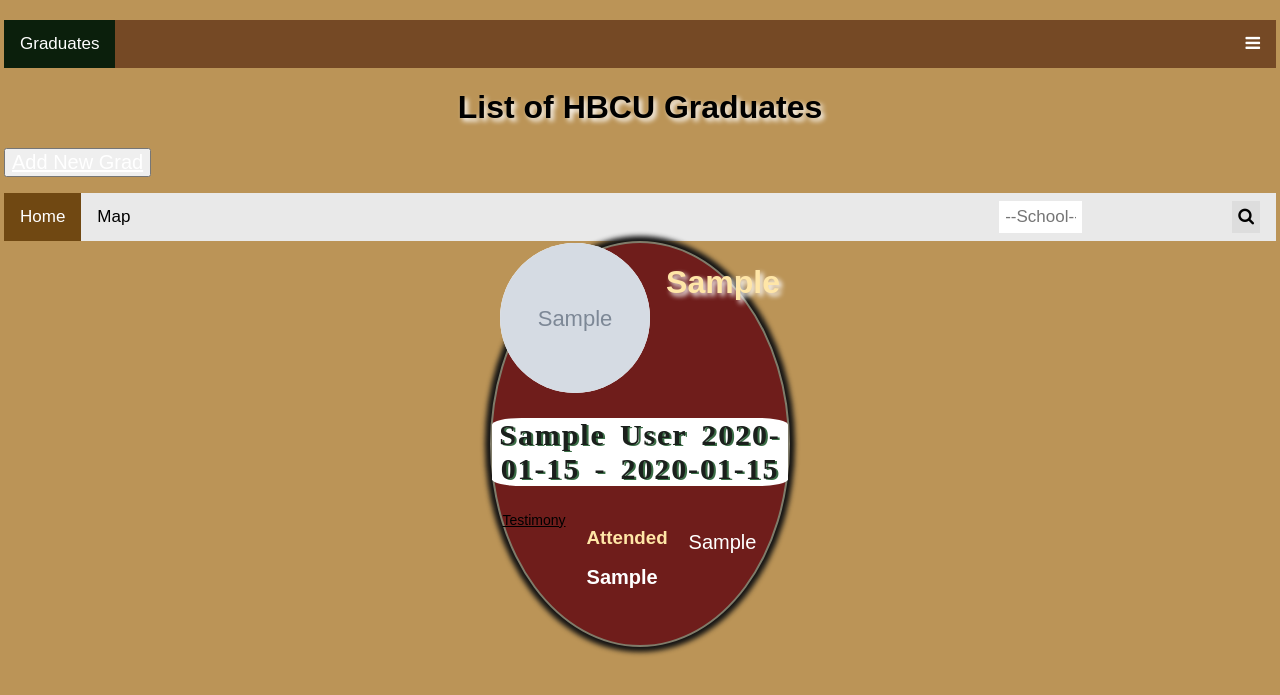
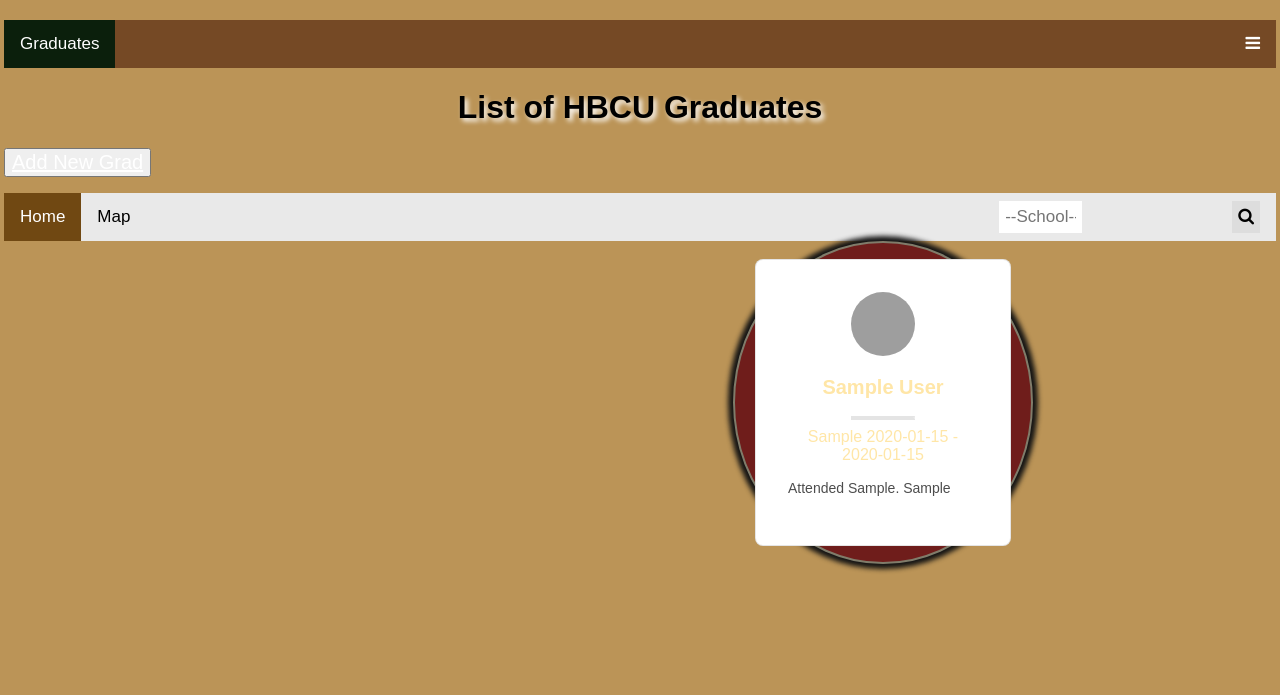
Before and after one commit to NicholeMatters/HBCU4U, a Django app: page /hbcu/graduates in a window 1280 px wide. Shown: the top 695 px of the page. Run offline with Django 3.2, Linux system fonts and the light colour scheme; tables that the repository leaves empty hold one stand-in row (values such as "Sample post"); grey boxes marked "Sample" are stand-in pictures; parts of the project's set-up code (start-up, migrations or seed data) failed here and were passed over; grey boxes are pictures that could not be loaded.

Commit message:
graduate page changes

```diff
--- a/hbcu/admin.py
+++ b/hbcu/admin.py
@@ -2,4 +2,4 @@
 from .models import College
 
 # Register your models here.
-admin.site.register(College)
+admin.site.register(College, HBCUgrads)
--- a/hbcu/templates/hbcu/hbcugrads.html
+++ b/hbcu/templates/hbcu/hbcugrads.html
@@ -41,28 +41,24 @@
           <br>
           <div class="flex">
 
-          <img class="list" src="{{ graduate.image }}" height='150' width='150'>
-          <h1> {{ graduate.career }} </h1>
-          <h2 class="cname">
-            {{ graduate.first_name }} {{ graduate.last_name }}
-            {{ graduate.date_born }} - {{ graduate.date_died }}
-          </h2>
-
-          <div>
-            <a class="gradanchor" href="{{ graduate.url }}" > Testimony </a>
-
-            <!-- <p></p> -->
-          </div>
-
-          <h3> Attended
-          <p class="subtitle">{{ graduate.school }} <p></h3>
-          <p class="subtitle">{{ graduate.history }} <p>
+          <article class="mw5 center bg-white br3 pa3 pa4-ns mv3 ba b--black-10">
+              <div class="tc">
+                <img src="http://tachyons.io/img/avatar_1.jpg" class="br-100 h3 w3 dib" title="Photo of a kitty staring at you">
+                <!-- <img src="{{ graduate.image }}" class="br-100 h3 w3 dib" title="HBSU Graduates"> -->
+                <h1 class="f4">{{ graduate.first_name }} {{ graduate.last_name }}</h1>
+                <hr class="mw3 bb bw1 b--black-10">
+                {{ graduate.career }}
+                {{ graduate.date_born }} - {{ graduate.date_died }}
+              </div>
+              <p class="lh-copy measure center f6 black-70">
+                Attended {{ graduate.school }}.  {{ graduate.history }}
+              </p>
+          </article>
+          <!-- <img class="list" src="" height='150' width='150'> -->
+          <br>
+          {% endfor %}
 
 
-          </div>
-
-          <br>
-          {% endfor %}
 
 <button onclick="topFunction()" id="myBtn" title="Go to top">Top</button>
 </div>
--- a/hbcu/templates/hbcu/index.html
+++ b/hbcu/templates/hbcu/index.html
@@ -23,7 +23,7 @@
 
 <div class="galleryContainer">
     <div class="slideShowContainer">
-        <div id="playPauseBtn" onclick="playPauseSlides()"></div>
+        <!-- <div id="playPauseBtn" onclick="playPauseSlides()"></div> -->
         <div class="leftArrow" onclick="plusSlides(-1)"><span class="arrow arrowLeft"></span></div>
         <div class="rightArrow" onclick="plusSlides(1)"><span class="arrow arrowRight"></span></div>
         <div class="captionHolder"><p class="captionText"></p></div>
--- a/static/css/styles.css
+++ b/static/css/styles.css
@@ -637,3 +637,98 @@
   from{opacity: 0;margin-top: -100px}
   to{opactity: 1; margin-top: 0}
 }
+
+/* Individual Graduate Pages */
+.ba {
+    border-style: solid;
+    border-width: 1px;
+}
+
+.bb {
+    border-bottom-style: solid;
+    border-bottom-width: 1px;
+}
+
+.b--black-10 {
+    border-color: rgba(0, 0, 0, .1);
+}
+
+.br3 {
+    border-radius: .5rem;
+}
+
+.br-100 {
+    border-radius: 100%;
+}
+
+.bw1 {
+    border-width: .125rem;
+}
+
+.dib {
+    display: inline-block;
+}
+
+.h3 {
+    height: 4rem;
+}
+
+.lh-copy {
+    line-height: 1.5;
+}
+
+.mw3 {
+    max-width: 4rem;
+}
+
+.mw5 {
+    max-width: 16rem;
+}
+
+.w3 {
+    width: 4rem;
+}
+
+.black-70 {
+    color: rgba(0, 0, 0, .7);
+}
+
+.bg-white {
+    background-color: #fff;
+}
+
+.pa3 {
+    padding: 1rem;
+}
+
+.mv3 {
+    margin-top: 1rem;
+    margin-bottom: 1rem;
+}
+
+.tc {
+    text-align: center;
+}
+
+.f4 {
+    font-size: 1.25rem;
+}
+
+.f6 {
+    font-size: .875rem;
+}
+
+.measure {
+    max-width: 30em;
+}
+
+.center {
+    margin-right: auto;
+    margin-left: auto;
+}
+
+@media screen and (min-width: 30em) {
+    .pa4-ns {
+        padding: 2rem;
+    }
+}
```
